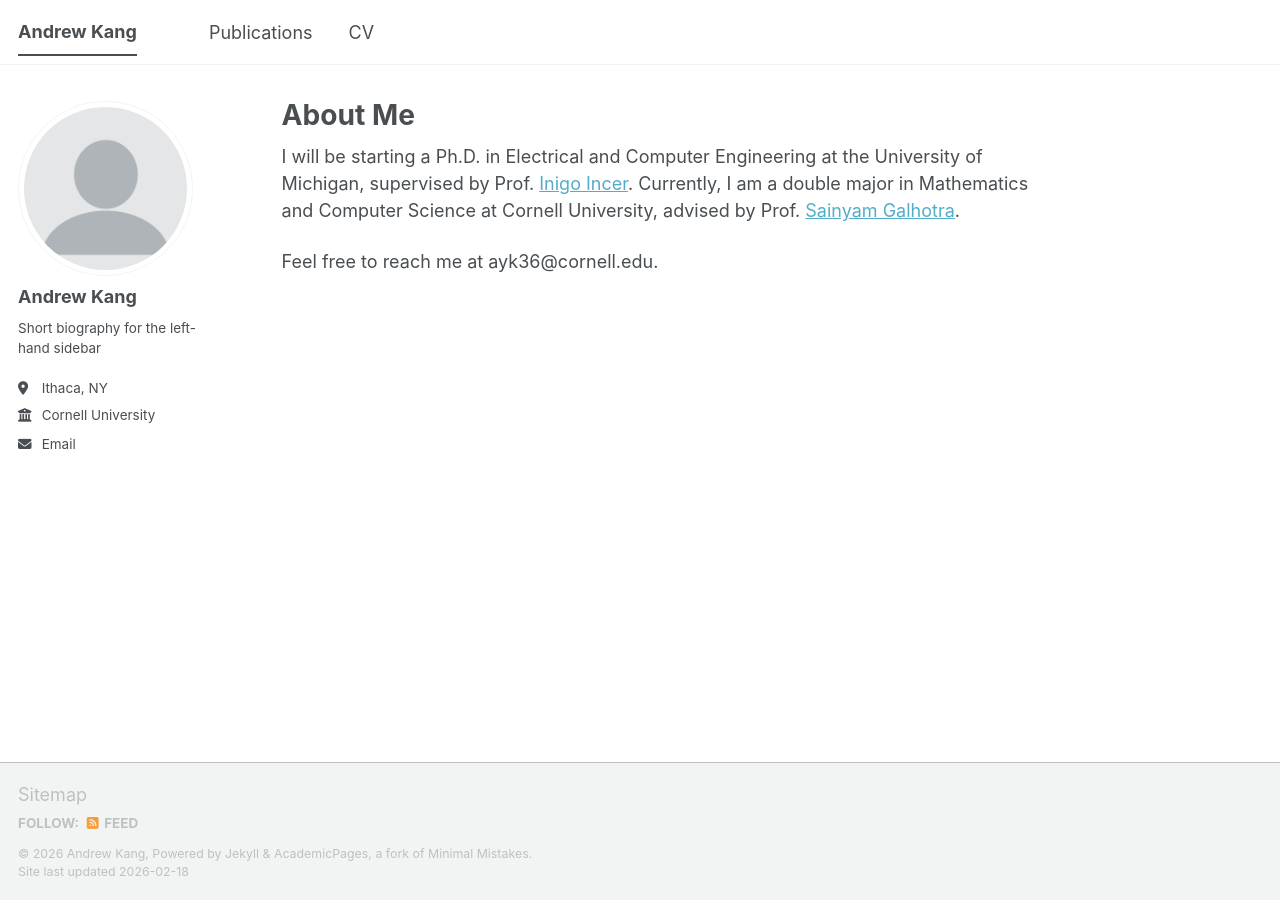
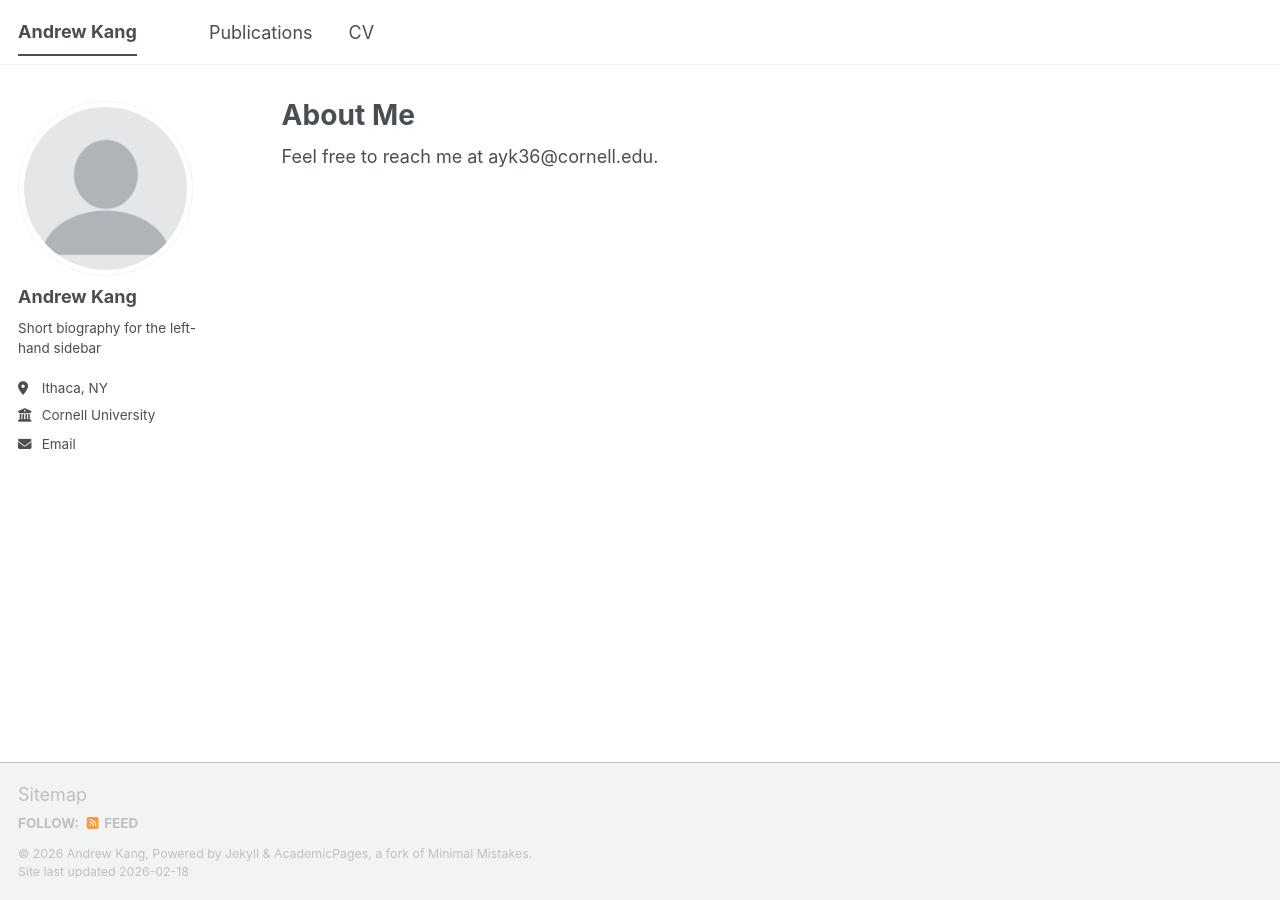
Before and after one commit to andrew-kang/andrew-kang.github.io, a Jekyll site: the page built from _pages/about.md, in a window 1280 px wide. Built offline with Jekyll 4.4.1, drawn with Linux system fonts in a browser that asks for light colours; a script bundle is joined from its source files by our own code; library files that are not in the unit come from our copies.

Commit message:
fix: clean website, which is under construction

```diff
--- a/_pages/about.md
+++ b/_pages/about.md
@@ -7,6 +7,6 @@
   - /about.html
 ---
 
-I will be starting a Ph.D. in Electrical and Computer Engineering at the University of Michigan, supervised by Prof. [Inigo Incer](https://iincer.github.io/). Currently, I am a double major in Mathematics and Computer Science at Cornell University, advised by Prof. [Sainyam Galhotra](https://sainyamgalhotra.com/).
+<!-- I will be starting a Ph.D. in Electrical and Computer Engineering at the University of Michigan, supervised by Prof. [Inigo Incer](https://iincer.github.io/). Currently, I am an undergraduate double majoring in Mathematics and Computer Science at Cornell University, advised by Prof. [Sainyam Galhotra](https://sainyamgalhotra.com/). -->
 
 Feel free to reach me at ayk36@cornell.edu.
```
